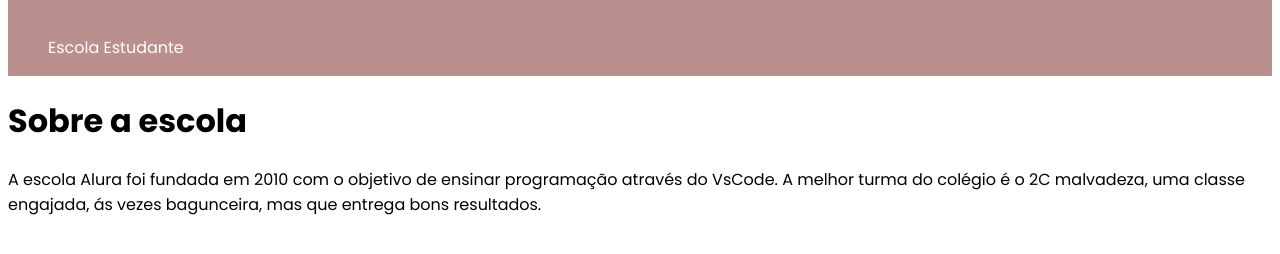
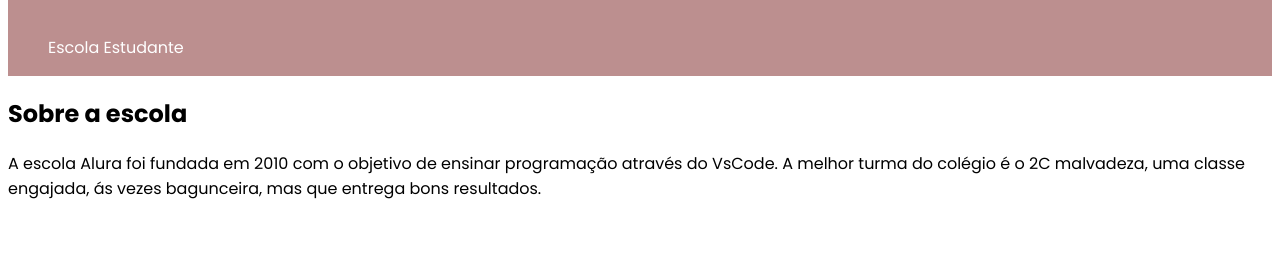
Before and after one commit to n4thye/AluraStart, a plain HTML site: page index.html in a window 1280 px wide. Shown: the part 72-326 px from the top of the page. Drawn offline with Linux system fonts and the light colour scheme.

Commit message:
Add files via upload

```diff
--- a/index.html
+++ b/index.html
@@ -20,12 +20,18 @@
             <li class="cabecalho-lista-item" >Estudante</li>
         </ul>
     </header>
-    <div>
-        <h1>Sobre a escola</h1>
+     <section>
+          <div>
+          <h2 class="escola titulo">Sobre a escola</h2>
 
-        A escola Alura foi fundada em 2010 com o objetivo de ensinar programação através do VsCode.
-        A melhor turma do colégio é o 2C malvadeza, uma classe engajada, ás vezes bagunceira, mas que entrega bons resultados.
-    </div>
+          <p class="escola titulo-um"></p>
+          <p class="escola titulo-dois"></p>
+
+
+           A escola Alura foi fundada em 2010 com o objetivo de ensinar programação através do VsCode.
+          A melhor turma do colégio é o 2C malvadeza, uma classe engajada, ás vezes bagunceira, mas que entrega bons resultados.
+        </div>
+     </section>
 
 </body>
 </html>
```
